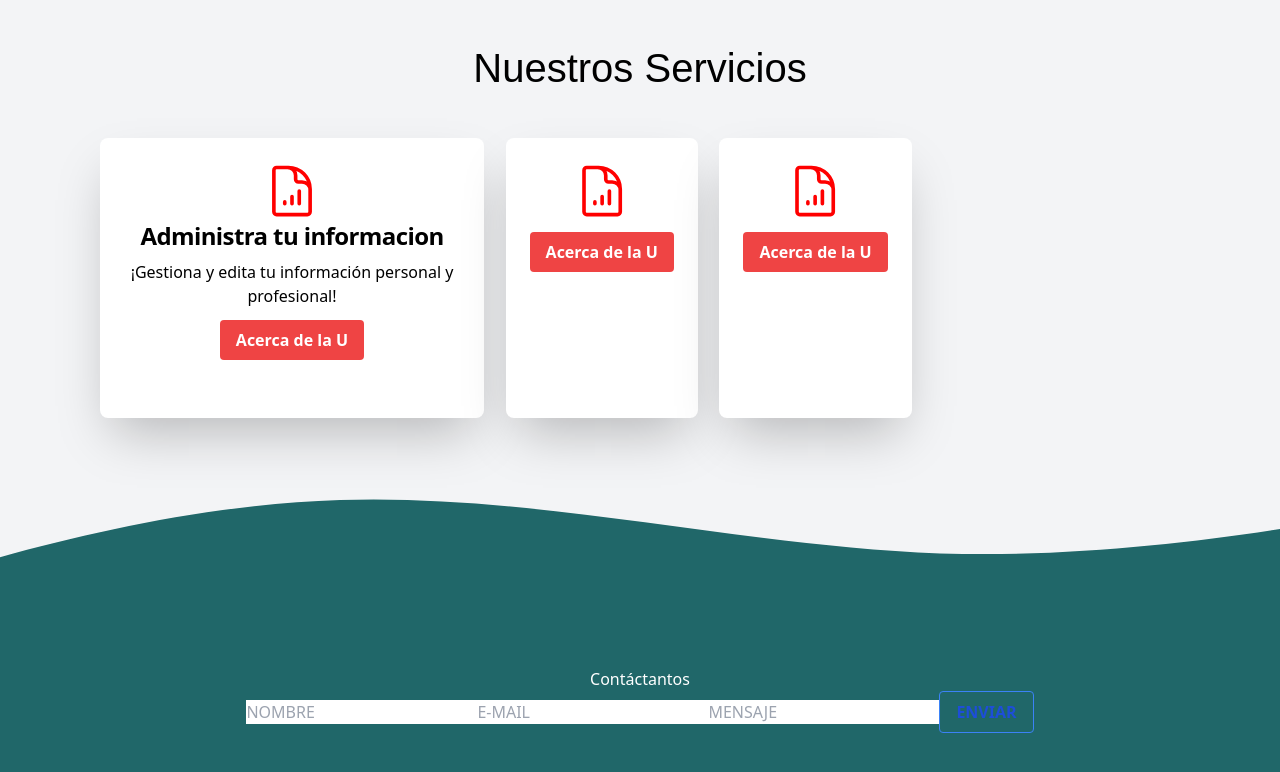
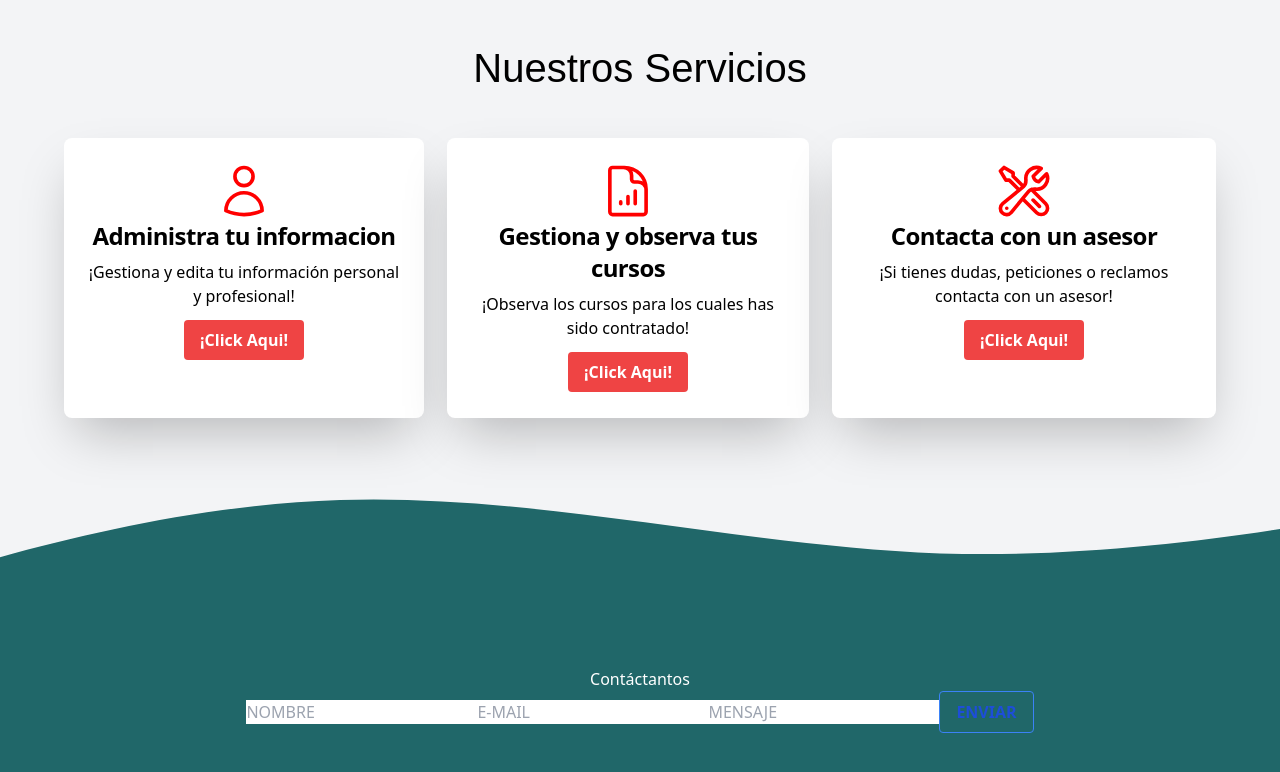
Before and after one commit to SantiagoYpes/proyecto2023, a Next.js app in the folder client/: page /contact in a window 1280 px wide. Shown: the top 772 px of the page. Built offline with nearby package versions, Linux system fonts and the light colour scheme.

Commit message:
Custom svg icons added for cards

```diff
--- a/client/src/components/ServiceCardComponent.js
+++ b/client/src/components/ServiceCardComponent.js
@@ -2,7 +2,7 @@ import React from "react";
 import styles from "../styles/ServiceCardComponent.module.css";
 
 export default function ServiceCardComponent(props) {
-  const { title, shortDesc } = props;
+  const { title, shortDesc, icon } = props;
   return (
     <div className="max-w-sm p-6 bg-white rounded-lg shadow-2xl dark:bg-white-800 dark:border-gray-700 mt-10 text-center">
       <svg
@@ -17,7 +17,7 @@ export default function ServiceCardComponent(props) {
         <path
           stroke-linecap="round"
           stroke-linejoin="round"
-          d="M19.5 14.25v-2.625a3.375 3.375 0 00-3.375-3.375h-1.5A1.125 1.125 0 0113.5 7.125v-1.5a3.375 3.375 0 00-3.375-3.375H8.25M9 16.5v.75m3-3v3M15 12v5.25m-4.5-15H5.625c-.621 0-1.125.504-1.125 1.125v17.25c0 .621.504 1.125 1.125 1.125h12.75c.621 0 1.125-.504 1.125-1.125V11.25a9 9 0 00-9-9z"
+          d={ icon }
         ></path>
       </svg>
       <h5 class="mb-2 text-2xl font-semibold tracking-tight text-black text-center">
@@ -27,7 +27,7 @@ export default function ServiceCardComponent(props) {
         { shortDesc }
       </p>
       <button class="bg-red-500 hover:bg-red-700 text-white font-bold py-2 px-4 rounded">
-        Acerca de la U
+        ¡Click Aqui!
       </button>
     </div>
   );
--- a/client/src/pages/contact.js
+++ b/client/src/pages/contact.js
@@ -2,10 +2,26 @@ import styles from "../styles/Contact.module.css";
 import ServiceCardComponent from "@/components/ServiceCardComponent";
 
 export default function Contact() {
+
   const adminInfoCard = {
-    "title": "Administra tu informacion",
-    "shortDesc": "¡Gestiona y edita tu información personal y profesional!"
-  }
+    title: "Administra tu informacion",
+    shortDesc: "¡Gestiona y edita tu información personal y profesional!",
+    icon: "M15.75 6a3.75 3.75 0 11-7.5 0 3.75 3.75 0 017.5 0zM4.501 20.118a7.5 7.5 0 0114.998 0A17.933 17.933 0 0112 21.75c-2.676 0-5.216-.584-7.499-1.632z",
+  };
+
+  const courseInfoCard = {
+    title: "Gestiona y observa tus cursos",
+    shortDesc: "¡Observa los cursos para los cuales has sido contratado!",
+    icon: "M19.5 14.25v-2.625a3.375 3.375 0 00-3.375-3.375h-1.5A1.125 1.125 0 0113.5 7.125v-1.5a3.375 3.375 0 00-3.375-3.375H8.25M9 16.5v.75m3-3v3M15 12v5.25m-4.5-15H5.625c-.621 0-1.125.504-1.125 1.125v17.25c0 .621.504 1.125 1.125 1.125h12.75c.621 0 1.125-.504 1.125-1.125V11.25a9 9 0 00-9-9z",
+  };
+
+  const contactInfoCard = {
+    title: "Contacta con un asesor",
+    shortDesc:
+      "¡Si tienes dudas, peticiones o reclamos contacta con un asesor!",
+    icon: "M11.42 15.17L17.25 21A2.652 2.652 0 0021 17.25l-5.877-5.877M11.42 15.17l2.496-3.03c.317-.384.74-.626 1.208-.766M11.42 15.17l-4.655 5.653a2.548 2.548 0 11-3.586-3.586l6.837-5.63m5.108-.233c.55-.164 1.163-.188 1.743-.14a4.5 4.5 0 004.486-6.336l-3.276 3.277a3.004 3.004 0 01-2.25-2.25l3.276-3.276a4.5 4.5 0 00-6.336 4.486c.091 1.076-.071 2.264-.904 2.95l-.102.085m-1.745 1.437L5.909 7.5H4.5L2.25 3.75l1.5-1.5L7.5 4.5v1.409l4.26 4.26m-1.745 1.437l1.745-1.437m6.615 8.206L15.75 15.75M4.867 19.125h.008v.008h-.008v-.008z",
+  };
+
   return (
     <div className="min-h-screen  justify-center bg-gray-100">
       <div className={styles.container}>
@@ -13,9 +29,21 @@ export default function Contact() {
           <h1>Nuestros Servicios</h1>
         </div>
         <div className={styles.cards}>
-          <ServiceCardComponent title={adminInfoCard.title} shortDesc = {adminInfoCard.shortDesc}></ServiceCardComponent>
-          <ServiceCardComponent></ServiceCardComponent>
-          <ServiceCardComponent></ServiceCardComponent>
+          <ServiceCardComponent
+            title={adminInfoCard.title}
+            shortDesc={adminInfoCard.shortDesc}
+            icon={adminInfoCard.icon}
+          ></ServiceCardComponent>
+          <ServiceCardComponent
+            title={courseInfoCard.title}
+            shortDesc={courseInfoCard.shortDesc}
+            icon={courseInfoCard.icon}
+          ></ServiceCardComponent>
+          <ServiceCardComponent
+            title={contactInfoCard.title}
+            shortDesc={contactInfoCard.shortDesc}
+            icon={contactInfoCard.icon}
+          ></ServiceCardComponent>
         </div>
       </div>
       <footer className={styles.footer}>
```
Also changed, not shown: client/src/styles/ServiceCardComponent.module.css (line endings or trailing spaces).
